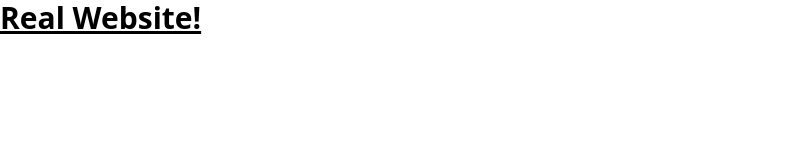
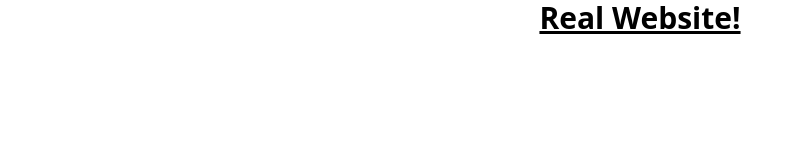
Before and after one commit to protergo16516013/test, a plain HTML site: page index.html in a window 1280 px wide. Shown: the whole page, without its empty margins (0-804 px from the left). Drawn offline with nearby package versions, Linux system fonts and the light colour scheme.

Commit message:
Update index.html

```diff
--- a/index.html
+++ b/index.html
@@ -5,7 +5,7 @@
   <meta name="viewport" content="width=device-width, initial-scale=1.0">
   <script src="https://cdn.tailwindcss.com"></script>
 </head>
-<body>
+<body class="flex justify-center align-center w-screen h-screen">
   <h1 class="text-3xl font-bold underline">
     Real Website!
   </h1>
```
